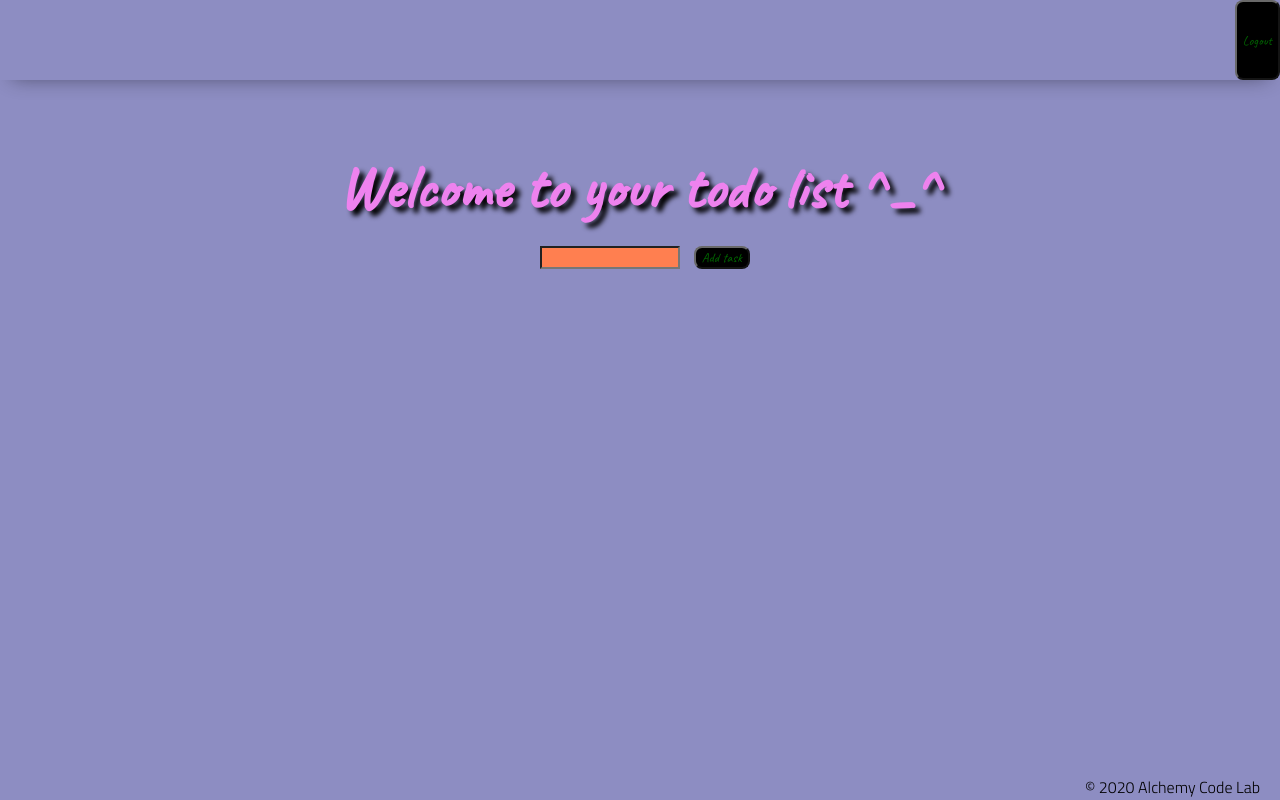
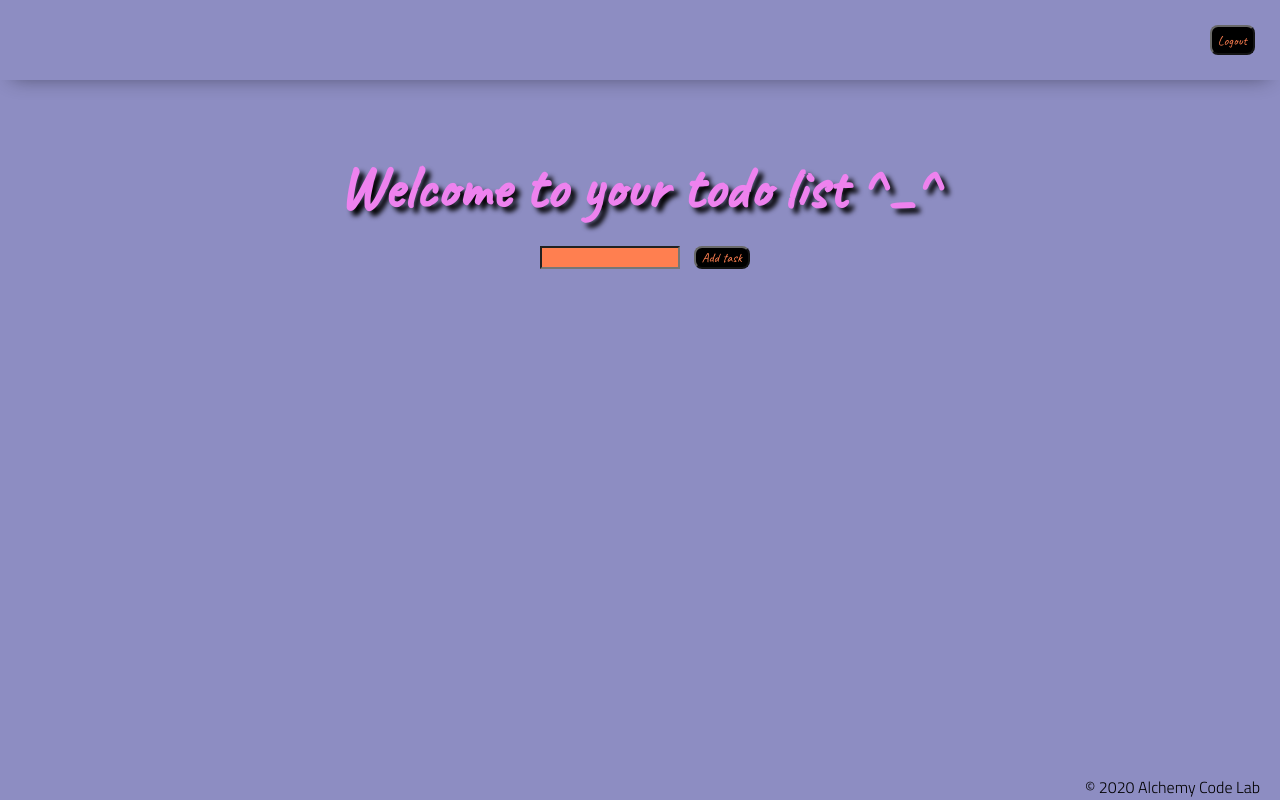
Before and after one commit to CaseyCameron/lab-16-todo-list, a plain HTML site: page todo/index.html in a window 1280 px wide. Drawn offline with Linux system fonts and the light colour scheme.

Commit message:
css tweaks

```diff
--- a/styles/style.css
+++ b/styles/style.css
@@ -150,8 +150,14 @@ input {
 
 button {
     background-color: black;
-    color: darkgreen;
+    color: coral;
     border-radius: 8px;
     border-color: dimgrey;
     font-family: 'Caveat', cursive;
 }
+
+#lg-but {
+    margin-top: 25px;
+    margin-right: 25px;
+    height: 30px;
+}
--- a/todo/index.html
+++ b/todo/index.html
@@ -16,7 +16,7 @@
 
 <body>
     <header>
-        <button>Logout</button>
+        <button id='lg-but'>Logout</button>
     </header>
     <main>
         <section class="main-section">
```
